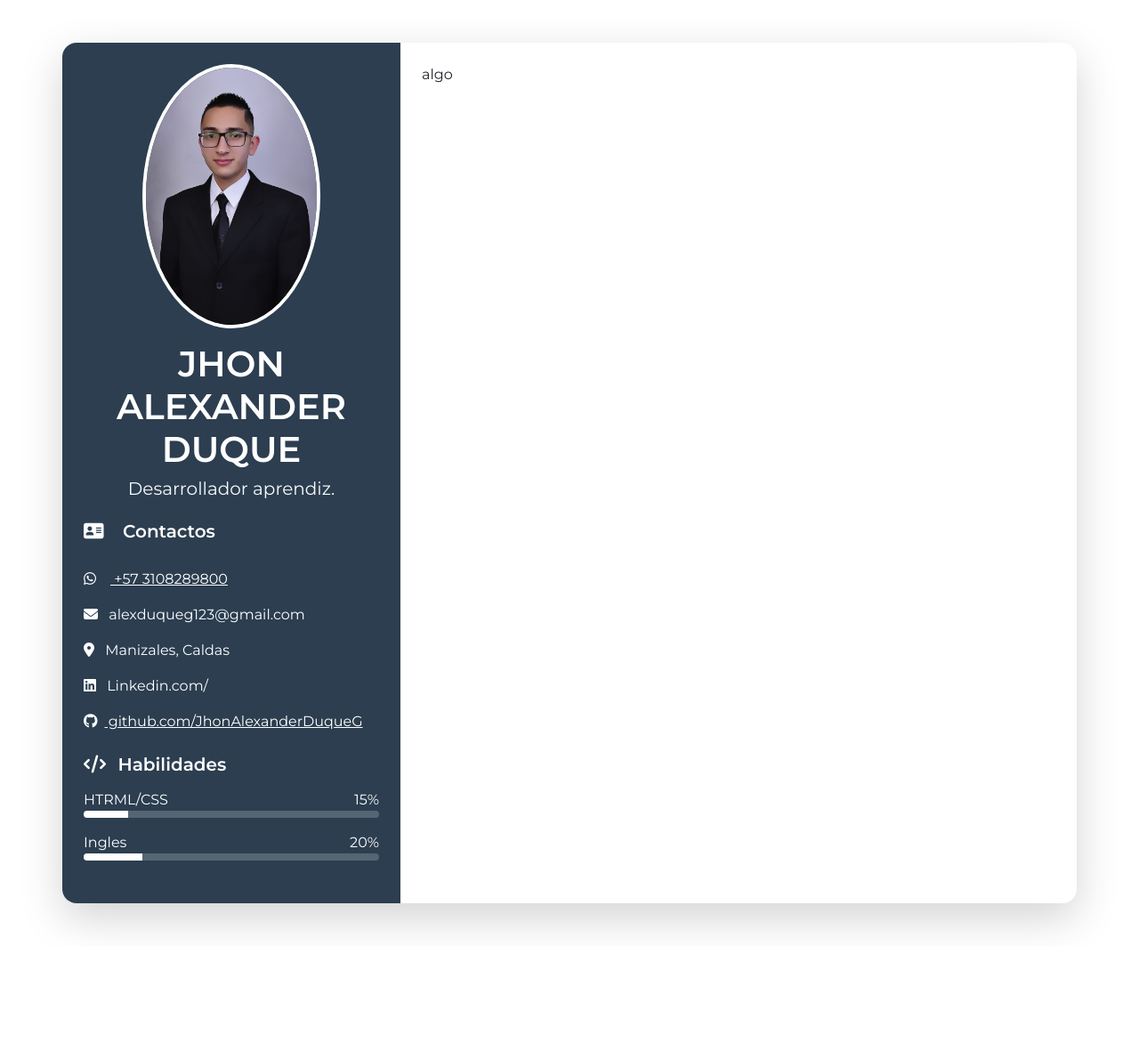
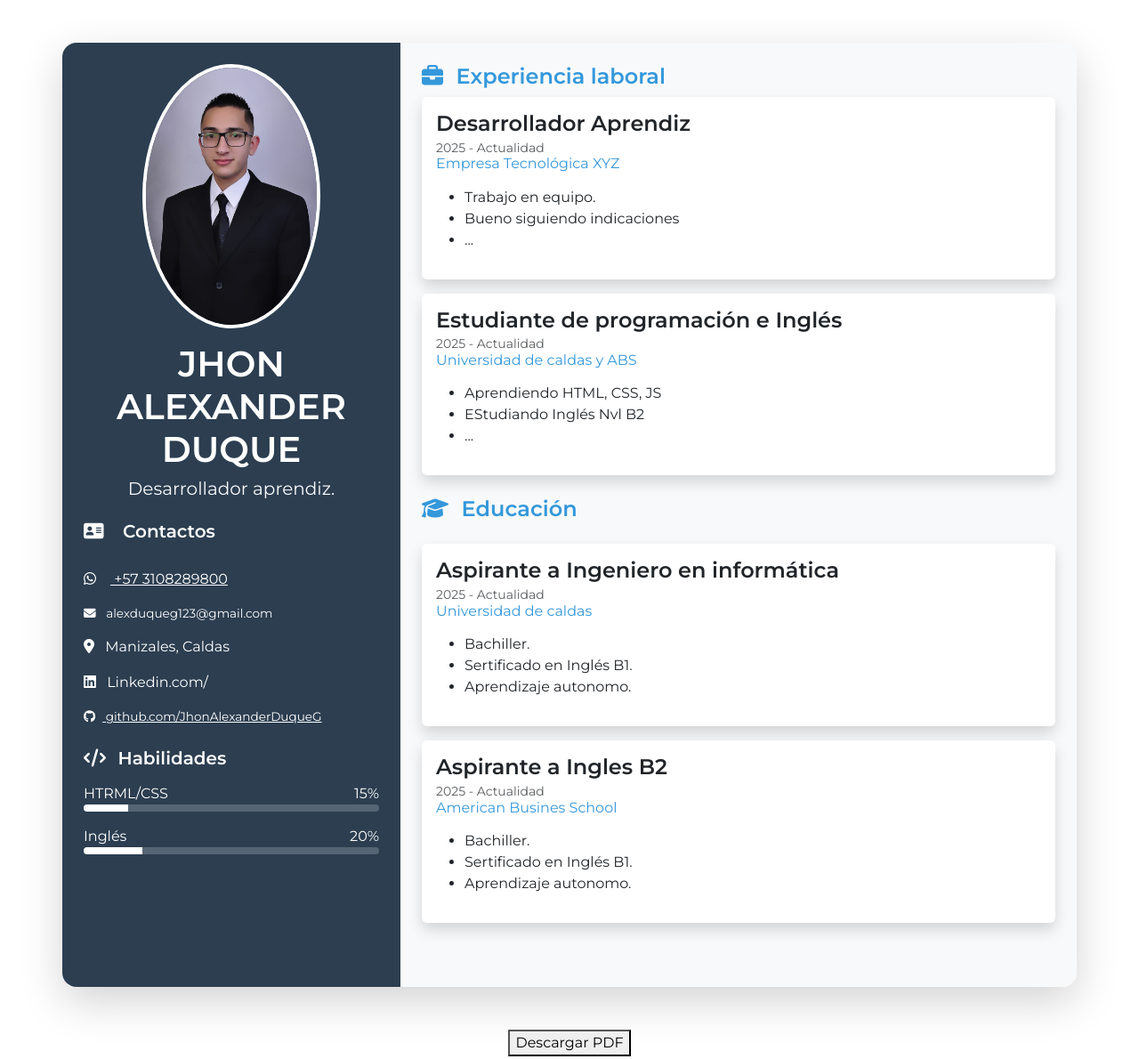
Before and after one commit to JhonAlexanderDuqueG/JhonAlexanderDuqueG.github.io, a plain HTML site: page index.html in a window 1280 px wide. Shown: the whole page at 89% size. Before the commit the page ends 1063 px from the top, so only its background shows below. Drawn offline with nearby package versions, Linux system fonts and the light colour scheme.

Commit message:
boton pdf

```diff
--- a/index.html
+++ b/index.html
@@ -31,6 +31,7 @@
 
             </header>
 
+            <!-- Contacto -->
             <section class="mb-4">
                 <h5 class="fw-bold">
                     <i class="fa-solid fa-address-card me-3 mb-4"></i> Contactos</h5>
@@ -39,9 +40,9 @@
                         <a href="https://wa.me//573108289800?text=Hola%20te%20voy%20a%20contratar%20ya" class="text-white"
                         target="_blank">
                         <i class="fa-brands fa-whatsapp me-3"></i>
-                        +57 3108289800</li>
-                        </a>
-                    <li class="mb-3">
+                        +57 3108289800</a>
+                    </li>
+                    <li class="mb-3 print">
                         <i class="fas fa-envelope me-2"></i>
                         alexduqueg123@gmail.com</li>
                     <li class="mb-3">
@@ -50,14 +51,14 @@
                     <li class="mb-3">
                         <i class="fab fa-linkedin me-2"></i>
                         Linkedin.com/</li>
-                    <li class="mb-3">
+                    <li class="mb-3 print">
                         <a href="https://github.com/jhonalexanderduqueg"
                         target="_blank"
                         class="text-white">
 
                             <i class="fab fa-github me-2"></i>
-                            github.com/JhonAlexanderDuqueG</li>
-                        </a>
+                            github.com/JhonAlexanderDuqueG</a>
+                    </li>
                 </ul>
             </section>
 
@@ -85,7 +86,7 @@
             <div class="skill mb-3">
 
                 <div class="d-flex justify-content-between">
-                    <span>Ingles</span>
+                    <span>Inglés</span>
                     <span>20%</span>
                 </div>
 
@@ -103,13 +104,112 @@
         </div>
 
         <!--columna derecha-->
-        <div class="col-md-8 p-4">
-            <p>algo</p>
+        <div class="col-md-8 bg-light p-4">
+            <section class="mb-4">
+                <h4 class="fw-bold text-primary">
+                    <i class="fas fa-briefcase me-2"></i>
+                    Experiencia laboral
+                </h4>
+
+                <div class="card mb-3 border-0 shadow sm">
+                    <div class="card-body">
+                        <h4 class="card-title fw-bold">
+                            Desarrollador Aprendiz
+                        </h4>
+                        <h5 class="card-subtitle b-2 text-muted small">
+                            2025 - Actualidad
+                        </h5>
+                        <h6 class="text-primary">
+                            Empresa Tecnológica XYZ
+                        </h6>
+                        <ul class="mt-3">
+                            <!-- Habilidades que tengo o tuven respecto al trabajo-->
+                            <li>Trabajo en equipo.</li>
+                            <li>Bueno siguiendo indicaciones</li>
+                            <li>...</li>
+                        </ul>
+                    </div>
+
+                </div>
+                <div class="card mb-3 border-0 shadow sm">
+                    <div class="card-body">
+                        <h4 class="card-title fw-bold">
+                            Estudiante de programación e Inglés
+                        </h4>
+                        <h5 class="card-subtitle b-2 text-muted small">
+                            2025 - Actualidad
+                        </h5>
+                        <h6 class="text-primary">
+                            Universidad de caldas y ABS
+                        </h6>
+                        <ul class="mt-3">
+                            <!-- Habilidades que tengo o tuven respecto al trabajo-->
+                            <li>Aprendiendo HTML, CSS, JS</li>
+                            <li>EStudiando Inglés Nvl B2</li>
+                            <li>...</li>
+                        </ul>
+                    </div>
+                </div>
+
+            </section>
+
+            <section class="mb-5">
+                <h4 class="fw-bold text-primary mb-4">
+                    <i class="fas fa-graduation-cap me-2"></i>
+                    Educación
+                </h4>
+
+                <div class="card mb-3 border-0 shadow sm">
+                    <div class="card-body">
+                        <h4 class="card-title fw-bold">
+                            Aspirante a Ingeniero en informática
+                        </h4>
+                        <h5 class="card-subtitle b-2 text-muted small">
+                            2025 - Actualidad
+                        </h5>
+                        <h6 class="text-primary">
+                            Universidad de caldas
+                        </h6>
+                        <ul class="mt-3">
+                            <!-- Habilidades que tengo o tuven respecto al trabajo-->
+                            <li>Bachiller.</li>
+                            <li>Sertificado en Inglés B1.</li>
+                            <li>Aprendizaje autonomo.</li>
+                        </ul>
+                    </div>
+
+                </div>
+                <div class="card mb-3 border-0 shadow sm">
+                    <div class="card-body">
+                        <h4 class="card-title fw-bold">
+                            Aspirante a Ingles B2
+                        </h4>
+                        <h5 class="card-subtitle b-2 text-muted small">
+                            2025 - Actualidad
+                        </h5>
+                        <h6 class="text-primary">
+                            American Busines School
+                        </h6>
+                        <ul class="mt-3">
+                            <!-- Habilidades que tengo o tuven respecto al trabajo-->
+                            <li>Bachiller.</li>
+                            <li>Sertificado en Inglés B1.</li>
+                            <li>Aprendizaje autonomo.</li>
+                        </ul>
+                    </div>
+                </div>
+
+            </section>
         </div>
 
     </div>
 </div>
 
+<!-- Botón de descargar -->
+<div class="text-center my-4">
+    <button onclick="downloadPDF()" class=""btn btn-outline-primary>Descargar PDF</button>
+</div>
+    <script src="https://cdnjs.cloudflare.com/ajax/libs/html2pdf.js/0.10.1/html2pdf.bundle.min.js"></script>
     <!-- Bootstrap JS -->
     <script src="https://cdn.jsdelivr.net/npm/bootstrap@5.3.0/dist/js/bootstrap.bundle.min.js"></script>
 
--- a/style.css
+++ b/style.css
@@ -8,7 +8,8 @@
 {
     background-color: #2c3e50 !important;
 }
-img{
+img
+{
     max-width: 200px !important;
 }
 
@@ -19,3 +20,26 @@ img{
 .progress-bar{
     background-color: white;
 }
+
+/*cambio color texto columna derecha*/
+.text-primary
+{
+    color: #3498db !important;
+}
+
+/*efecto para las Card*/
+.card
+{
+    transition: transform 0.3s ease, box-shadow 0.3s ease;
+}
+
+.card:hover
+{
+    transform: translateY(-5px);
+    box-shadow: 0 10px 20px rgba(0, 0, 0, 0.1);
+}
+
+.print
+{
+    font-size: 85%;
+}
```
Also changed, not shown: script.js (added, +14 -0 lines).
